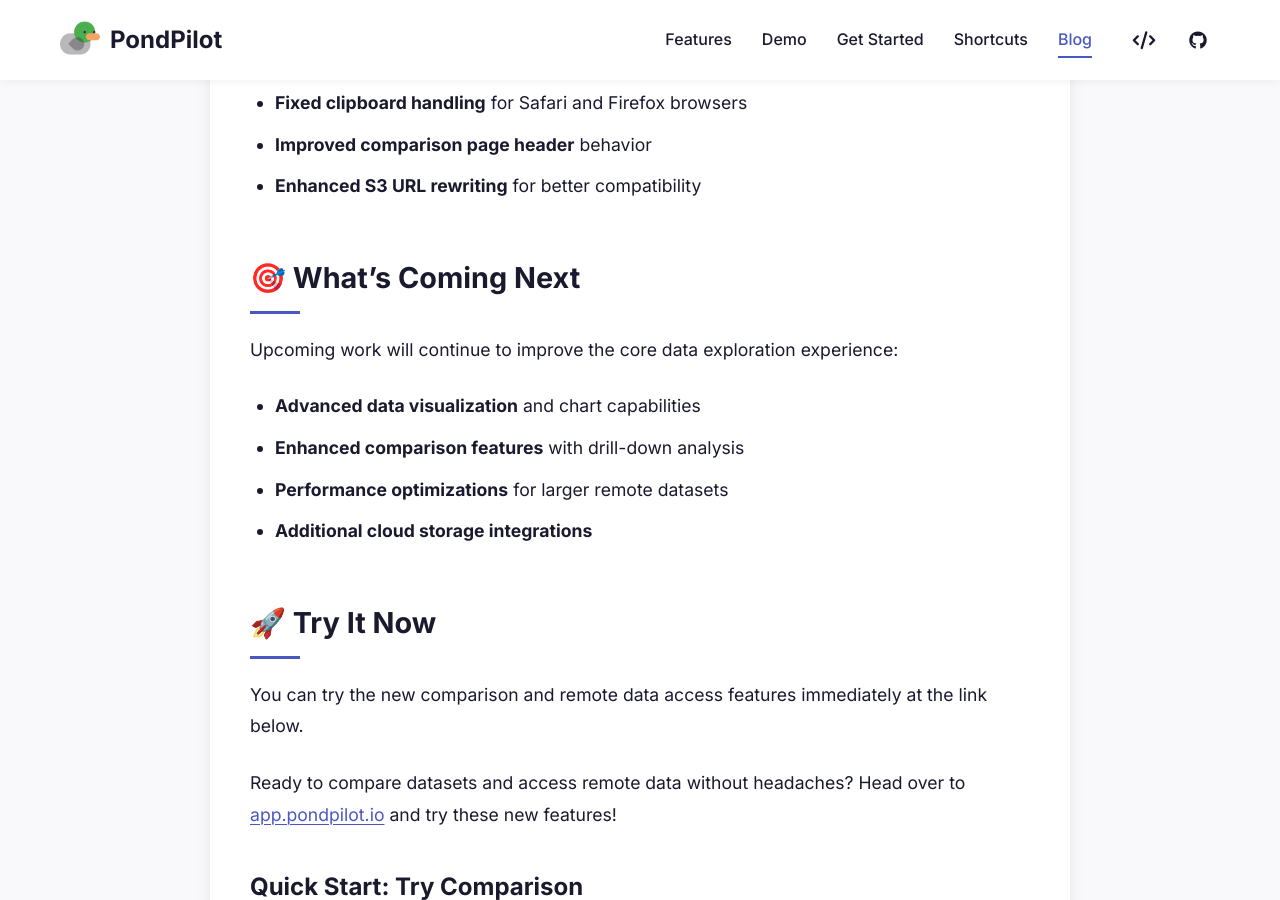
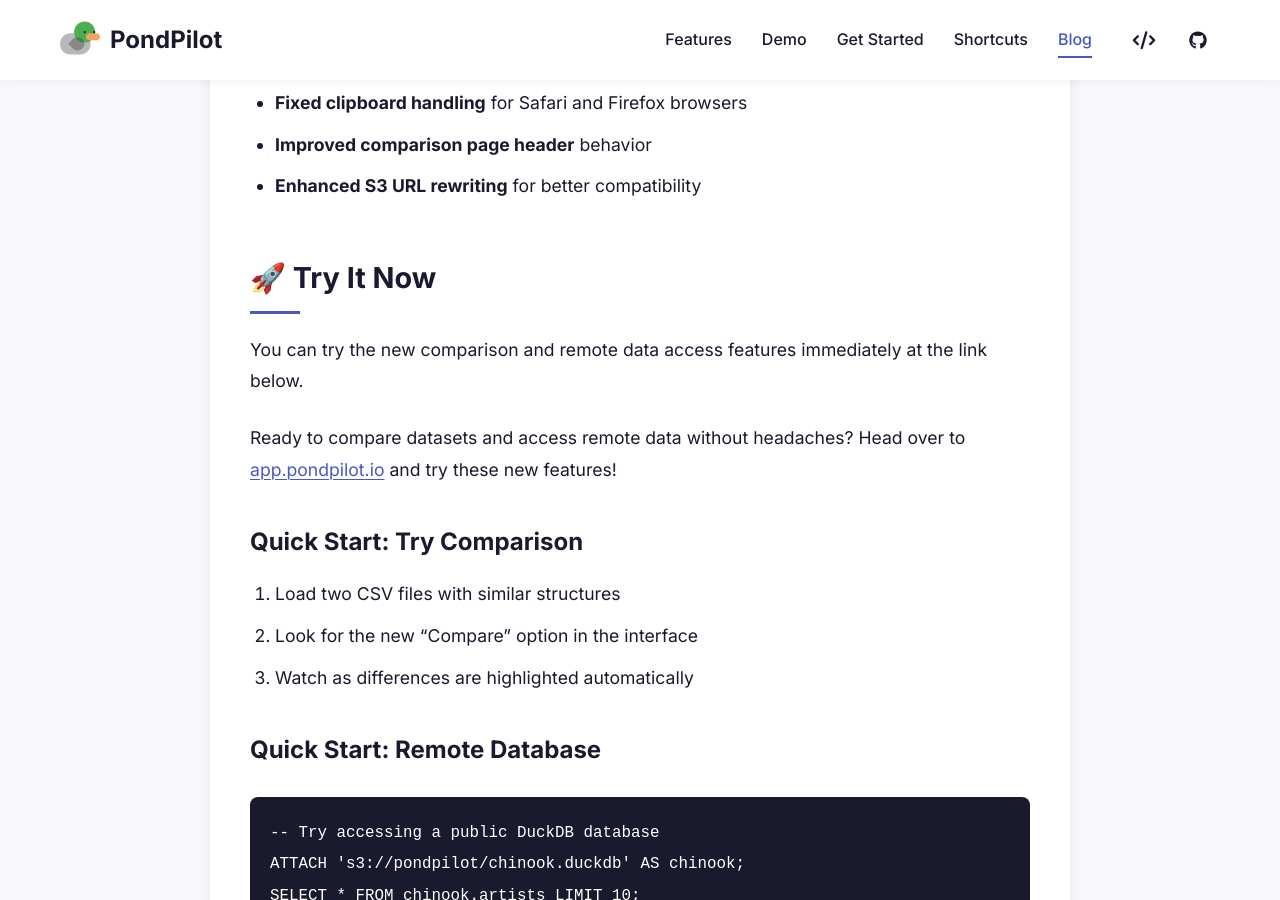
Before and after one commit to pondpilot/landing-page, a Jekyll site: the page built from _posts/2025-10-17-pondpilot-v0.7.0-release.md, in a window 1280 px wide and 900 px high, scrolled down 3864 px. Built offline with Jekyll 4.4.1, drawn with Linux system fonts in a browser that asks for light colours; a script that is not in the unit is left out.

Commit message:
Remove "What's Coming Next" section from PondPilot v0.7.0 release notes

```diff
--- a/_posts/2025-10-17-pondpilot-v0.7.0-release.md
+++ b/_posts/2025-10-17-pondpilot-v0.7.0-release.md
@@ -94,14 +94,6 @@ We've also squashed some important bugs in this release:
 - **Improved comparison page header** behavior
 - **Enhanced S3 URL rewriting** for better compatibility
 
-## 🎯 What's Coming Next
-
-Upcoming work will continue to improve the core data exploration experience:
-
-- **Advanced data visualization** and chart capabilities
-- **Enhanced comparison features** with drill-down analysis
-- **Performance optimizations** for larger remote datasets
-- **Additional cloud storage integrations**
 
 ## 🚀 Try It Now
 
```
